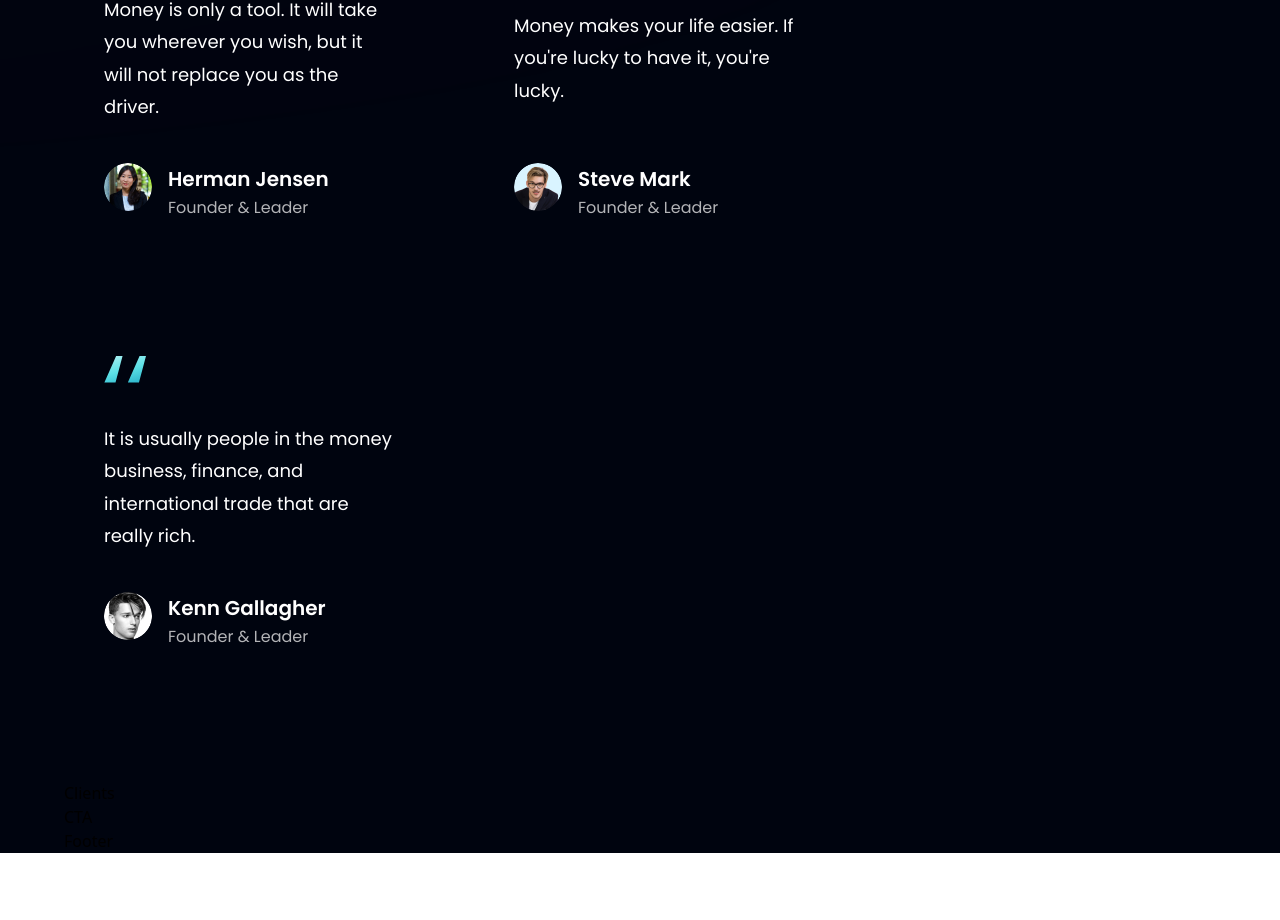
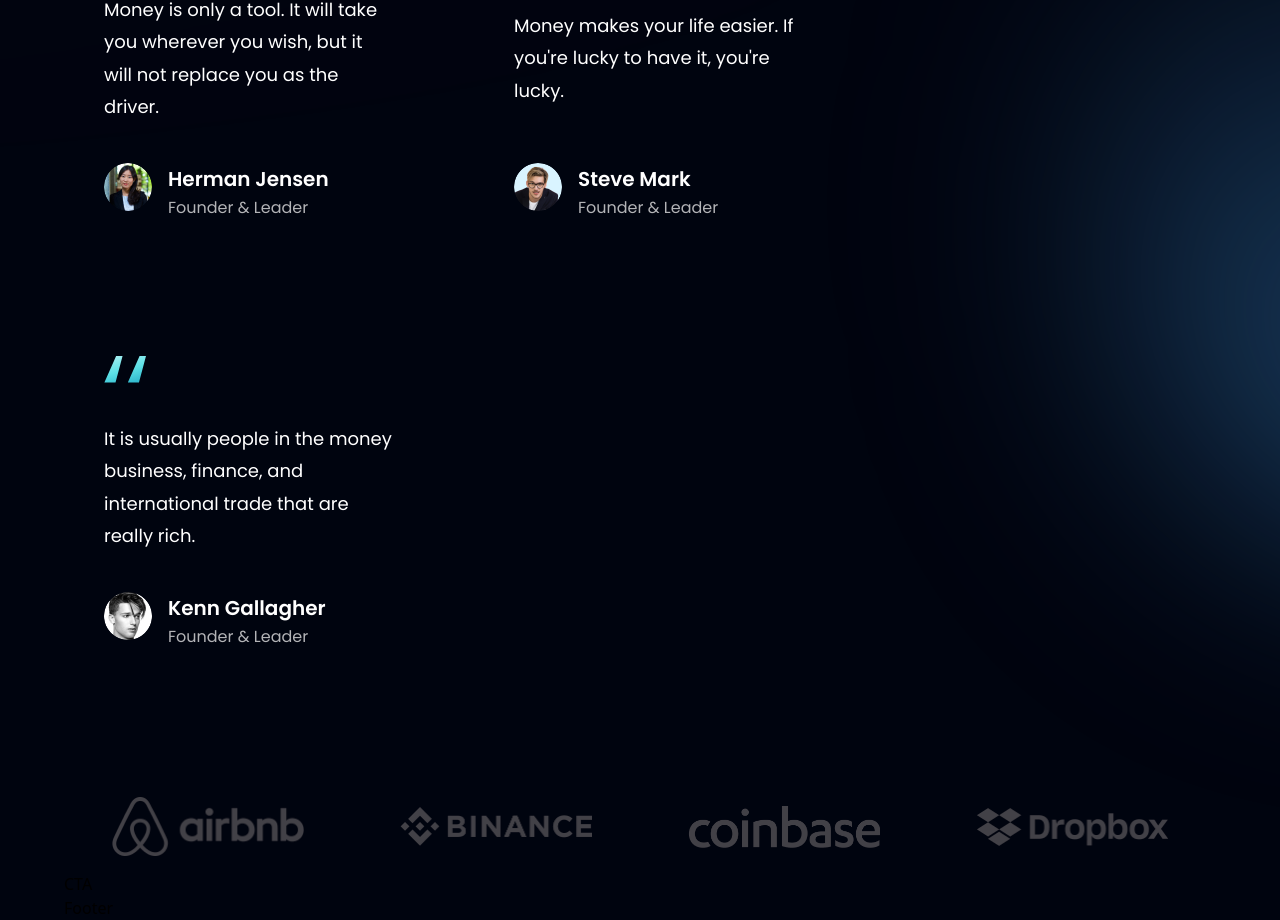
Before and after one commit to Sauhardya27/modern_app, a React (Vite) app in the folder project/: page / in a window 1280 px wide. Shown: the part 3192-4112 px from the top of the page. Before the commit the page ends 4045 px from the top, so only its background shows below. Built offline with nearby package versions, Linux system fonts and the light colour scheme.

Commit message:
Clients finished

```diff
--- a/project/src/components/Clients.jsx
+++ b/project/src/components/Clients.jsx
@@ -1,9 +1,16 @@
-import React from 'react'
+import { clients } from "../constants";
+import styles from "../style";
 
-const Clients = () => {
-  return (
-	<div>Clients</div>
-  )
-}
+const Clients = () => (
+	<section className={`${styles.flexCenter} my-4`}>
+    <div className={`${styles.flexCenter} flex-wrap w-full`}>
+{clients.map((client) => (
+  <div key={client.id} className={`${styles.flexCenter} flex-1 sm:min-w-[192px] min-w-[120px]:`}>
+<img src={client.logo} alt="client-logo" className="sm:w-[192px] w-[100px] object-contain"/>
+  </div>
+))}
+    </div>
+  </section>
+  );
 
 export default Clients
--- a/project/src/components/Testimonials.jsx
+++ b/project/src/components/Testimonials.jsx
@@ -5,7 +5,7 @@
 const Testimonials = () => (
   <section id="clients" className={`${styles.paddingY} ${styles.flexCenter} flex-col relative`}>
 
-    <div className="absolute z-[0] w-[60%] h[60%] -right-[50%]" />
+    <div className="absolute z-[0] w-[60%] h-[60%] -right-[50%] rounded-full blue__gradient" />
     <div className="w-full flex justify-center items-center md:flex-row flex-col sm:mb-16 mb-6 relative z-[1]">
       <h2 className={styles.heading2}>
         What People are <br className="sm:block hidden" /> saying about us
```
